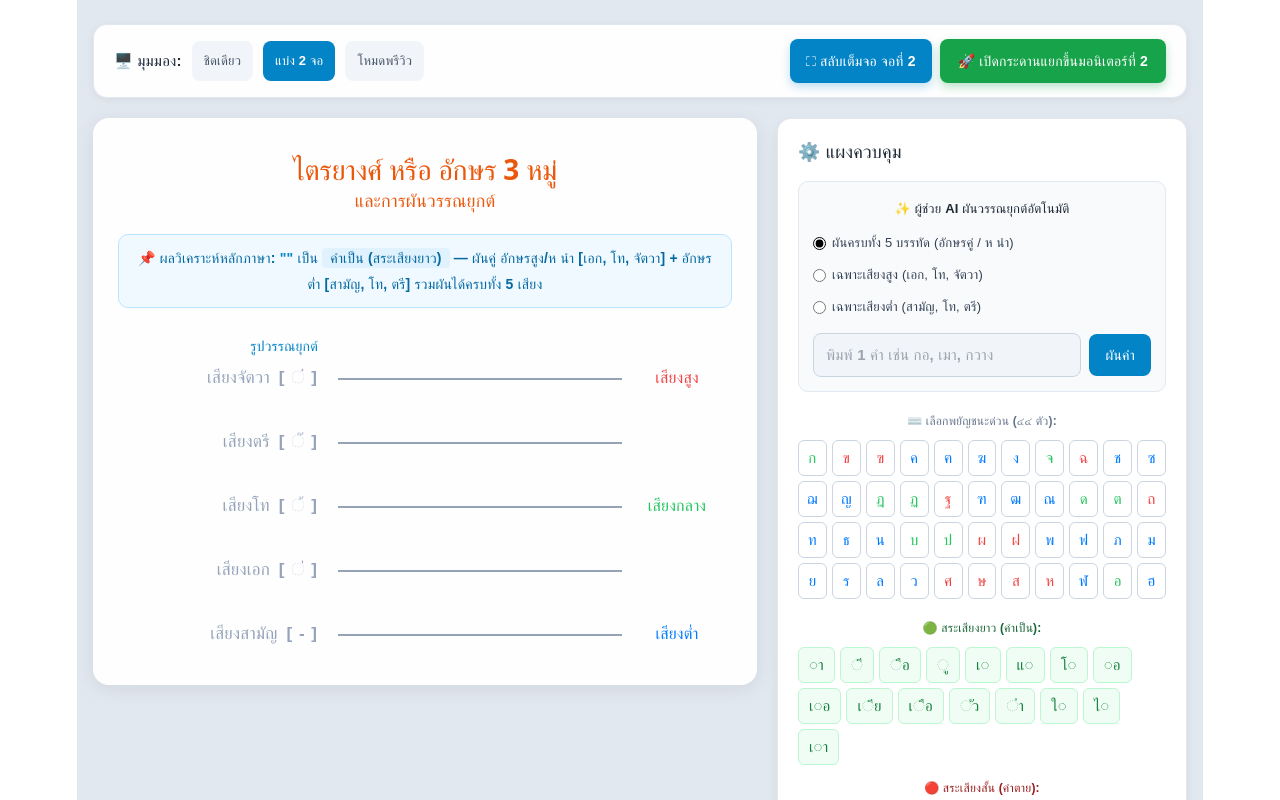
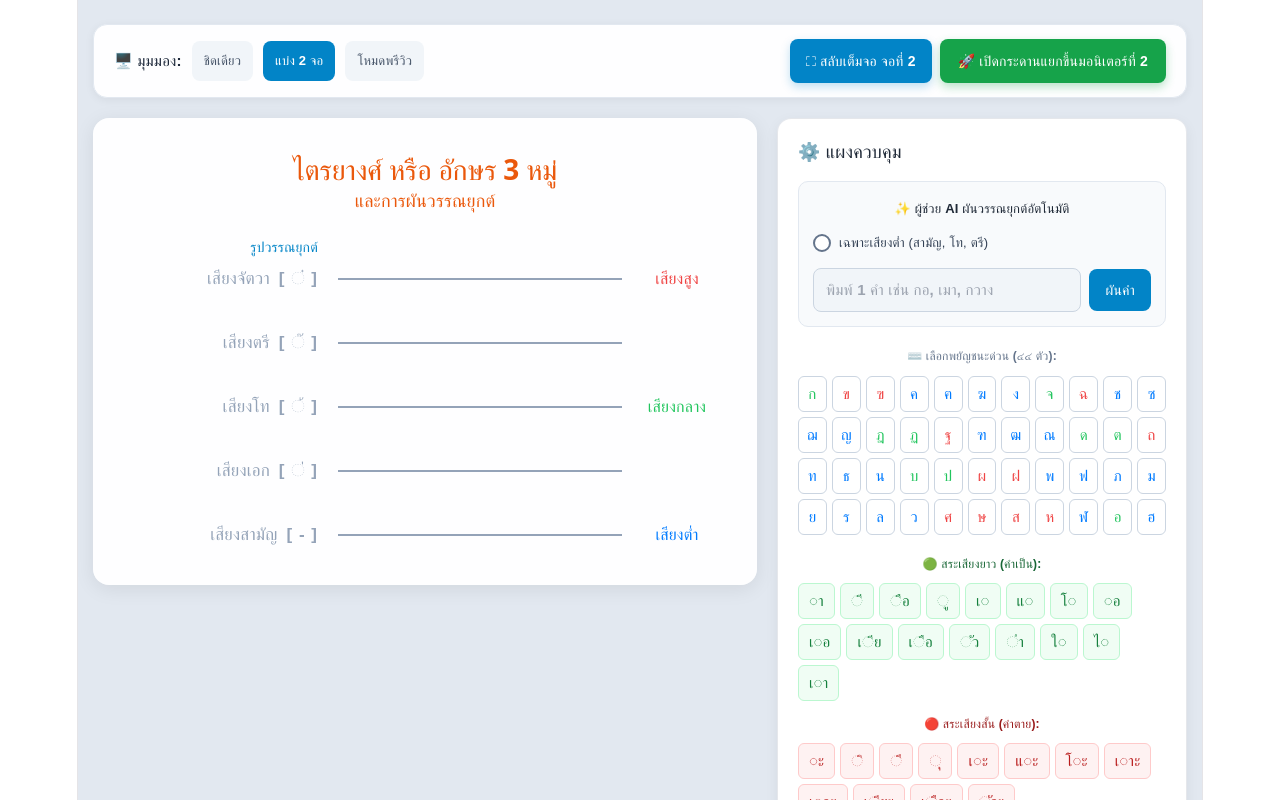
Before and after one commit to tom-nz/thai-tone, a React (Vite) app: page / in a window 1280 px wide. Built offline with nearby package versions, Linux system fonts and the light colour scheme.

Commit message:
fix: hide analysis box on empty input and improve custom radio buttons

```diff
--- a/src/App.jsx
+++ b/src/App.jsx
@@ -1344,7 +1344,7 @@ export default function App() {
               และการผันวรรณยุกต์
             </div>
 
-            {analysisInfo.desc && (
+            {inputText && analysisInfo.desc && (
               <div
                 style={{
                   backgroundColor: "#f0f9ff",
@@ -1815,7 +1815,7 @@ export default function App() {
               </div>
             </div>
 
-            {analysisInfo.desc && (
+            {inputText && analysisInfo.desc && (
               <div
                 style={{
                   backgroundColor: "#f0f9ff",
@@ -2156,54 +2156,32 @@ export default function App() {
                     color: "#334155",
                   }}
                 >
-                  <label
-                    style={{
-                      display: "flex",
+
+
+
+<label style={{ display: "flex", alignItems: "center", gap: "8px", cursor: "pointer" }}>
+  <span style={{
+    width: "18px",
+    height: "18px",
+    borderRadius: "50%",
+    display: "inline-flex",
     alignItems: "center",
-                      gap: "6px",
-                      cursor: "pointer",
-                    }}
-                  >
+    justifyContent: "center",
+    backgroundColor: mode === "lowOnly" ? "#000000" : "#ffffff",
+    border: mode === "lowOnly" ? "2px solid #000000" : "2px solid #64748b",
+    boxSizing: "border-box"
+  }}>
     <input
-                      type="radio" style={{ accentColor: "#000000", cursor: "pointer" }}
-                      name="mode"
-                      checked={mode === "full5"}
-                      onChange={() => setMode("full5")}
-                    />
-                    ผันครบทั้ง 5 บรรทัด (อักษรคู่ / ห นำ)
-                  </label>
-                  <label
-                    style={{
-                      display: "flex",
-                      alignItems: "center",
-                      gap: "6px",
-                      cursor: "pointer",
-                    }}
-                  >
-                    <input
-                      type="radio" style={{ accentColor: "#000000", cursor: "pointer" }}
-                      name="mode"
-                      checked={mode === "highOnly"}
-                      onChange={() => setMode("highOnly")}
-                    />
-                    เฉพาะเสียงสูง (เอก, โท, จัตวา)
-                  </label>
-                  <label
-                    style={{
-                      display: "flex",
-                      alignItems: "center",
-                      gap: "6px",
-                      cursor: "pointer",
-                    }}
-                  >
-                    <input
-                      type="radio" style={{ accentColor: "#000000", cursor: "pointer" }}
+      type="radio"
       name="mode"
       checked={mode === "lowOnly"}
       onChange={() => setMode("lowOnly")}
+      style={{ display: "none" }}
     />
+  </span>
   เฉพาะเสียงต่ำ (สามัญ, โท, ตรี)
 </label>
+
                 </div>
 
                 {/* กล่องรับข้อความและปุ่มผันคำอยู่ในบรรทัดเดียวกัน */}
```
Lines whose indentation alone changed are shown as unchanged.
